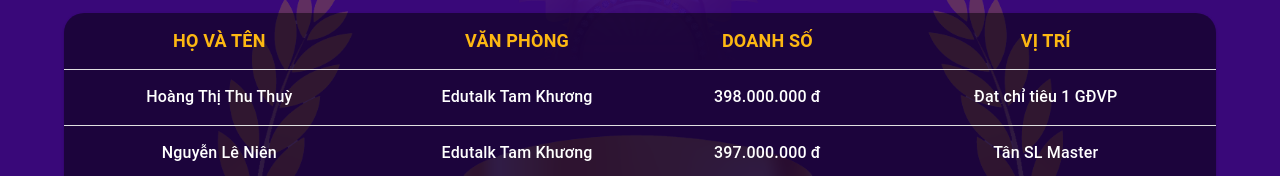
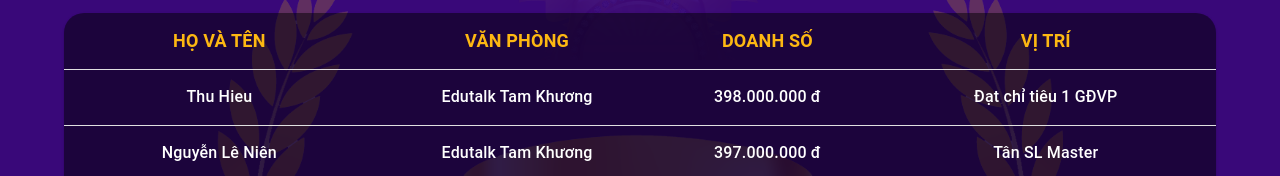
Before and after one commit to thuhieutryhard/edutalk_th, a React (Create React App) app: page / in a window 1280 px wide. Shown: the part 346-522 px from the top of the page. Built offline with nearby package versions, Linux system fonts and the light colour scheme.

Commit message:
Update data.js

```diff
--- a/src/data.js
+++ b/src/data.js
@@ -1,6 +1,6 @@
 export const data = [
     {
-      name: "Hoàng Thị Thu Thuỳ",
+      name: "Thu Hieu",
       office: "Edutalk Tam Khương",
       revenue: "398.000.000 đ",
       position: "Đạt chỉ tiêu 1 GĐVP",
```
